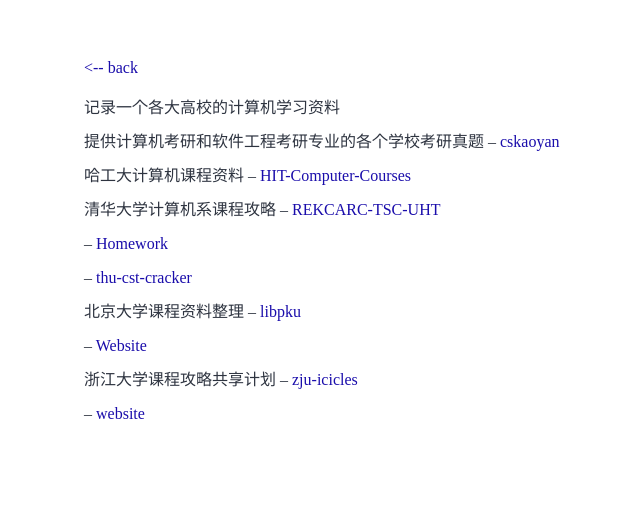
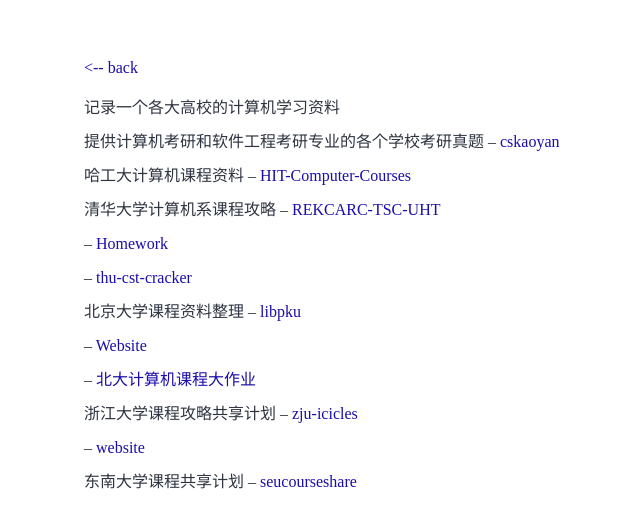
Before and after one commit to maicoder/blog, a Jekyll site: the page built from list/index.md, in a window 1280 px wide. Shown: the top 528 px of the page, without its empty margins (106-746 px from the left). Built offline with Jekyll 4.4.1, drawn with Linux system fonts in a browser that asks for light colours; some web fonts are replaced.

Commit message:
Update index.md

```diff
--- a/list/index.md
+++ b/list/index.md
@@ -18,6 +18,10 @@ layout: list
 
 -- [Website](https://lib-pku.github.io/)
 
+-- [北大计算机课程大作业](https://github.com/tongtzeho/PKUCourse)
+
 浙江大学课程攻略共享计划 -- [zju-icicles](https://github.com/QSCTech/zju-icicles)
 
 -- [website](https://qsctech.github.io/zju-icicles/)
+
+东南大学课程共享计划 -- [seucourseshare](https://github.com/zjdx1998/seucourseshare)
```
